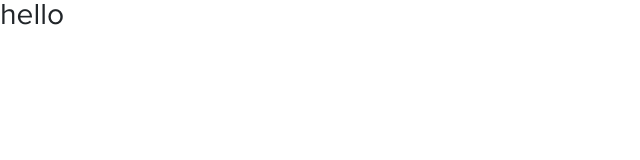
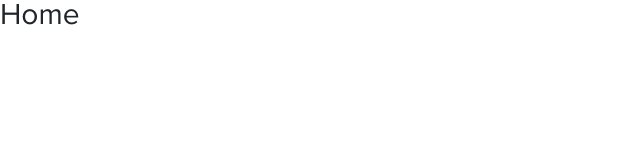
Before and after one commit to maskurniashidi/mti-mitra, a React (Create React App) app: page / in a window 1280 px wide. Shown: the top 160 px of the page, without its empty margins (0-640 px from the left). Built offline with nearby package versions, Linux system fonts and the light colour scheme.

Commit message:
feat: set up public and private routing Fixes #4

```diff
--- a/package.json
+++ b/package.json
@@ -11,6 +11,7 @@
     "react": "^17.0.2",
     "react-bootstrap": "^2.1.0",
     "react-dom": "^17.0.2",
+    "react-router-dom": "^5.3.0",
     "react-scripts": "5.0.0",
     "web-vitals": "^2.1.3"
   },
--- a/src/App.js
+++ b/src/App.js
@@ -1,10 +1,23 @@
+import React from "react";
+import { BrowserRouter as Router, Switch } from "react-router-dom";
+import { createBrowserHistory } from "history";
+import PrivateRoute from "./routes/PrivateRoute";
+import PublicRoute from "./routes/PublicRoute";
+import { APP_ROUTE } from "./routes";
 import "./App.scss";
-
 function App() {
   return (
-    <div className="App">
-      <h1>hello</h1>
-    </div>
+    <Router>
+      <Switch>
+        {APP_ROUTE.map((value, index) => {
+          if (value.private) {
+            return <PrivateRoute key={value.name} component={value.component} path={value.path} exact={value.exact} />;
+          } else {
+            return <PublicRoute key={value.name} restricted={value.restricted} path={value.path} component={value.component} exact={value.exact} />;
+          }
+        })}
+      </Switch>
+    </Router>
   );
 }
 
--- /dev/null
+++ b/src/pages/Dashboard.jsx
@@ -0,0 +1,11 @@
+import React from "react";
+
+function Dashboard() {
+  return (
+    <div>
+      <h1>Dashboard</h1>
+    </div>
+  );
+}
+
+export default Dashboard;
--- /dev/null
+++ b/src/pages/Home.jsx
@@ -0,0 +1,11 @@
+import React from "react";
+
+function Home() {
+  return (
+    <div>
+      <h1>Home</h1>
+    </div>
+  );
+}
+
+export default Home;
--- /dev/null
+++ b/src/pages/Login.jsx
@@ -0,0 +1,11 @@
+import React from "react";
+
+function Login() {
+  return (
+    <div>
+      <h1>login</h1>
+    </div>
+  );
+}
+
+export default Login;
--- /dev/null
+++ b/src/routes.js
@@ -0,0 +1,27 @@
+import Login from "./pages/Login";
+import Home from "./pages/Home";
+import Dashboard from "./pages/Dashboard";
+
+export const APP_ROUTE = [
+  {
+    name: "Home",
+    path: "/",
+    exact: true,
+    component: Home,
+    restricted: true,
+  },
+  {
+    name: "Login",
+    path: "/login",
+    exact: true,
+    component: Login,
+    restricted: true,
+  },
+  {
+    name: "Dashboard",
+    path: "/dashboard",
+    exact: true,
+    component: Dashboard,
+    private: true,
+  },
+];
--- /dev/null
+++ b/src/routes/PrivateRoute.js
@@ -0,0 +1,9 @@
+import React from "react";
+import { Route, Redirect } from "react-router-dom";
+import { isLogin } from "../utils/auth";
+
+const PrivateRoute = ({ component: Component, ...rest }) => {
+  return <Route {...rest} render={(props) => (isLogin() ? <Component {...props} /> : <Redirect to="/" />)} />;
+};
+
+export default PrivateRoute;
--- /dev/null
+++ b/src/routes/PublicRoute.js
@@ -0,0 +1,9 @@
+import React from "react";
+import { Route, Redirect } from "react-router-dom";
+import { isLogin } from "../utils/auth";
+
+const PublicRoute = ({ component: Component, restricted, ...rest }) => {
+  return <Route {...rest} render={(props) => (isLogin() && restricted ? <Redirect to="/dashboard" /> : <Component {...props} />)} />;
+};
+
+export default PublicRoute;
--- /dev/null
+++ b/src/utils/auth.js
@@ -0,0 +1,16 @@
+export const login = (user) => {
+  localStorage.setItem("USER", user.email);
+  localStorage.setItem("TOKEN", user.token);
+};
+
+export const logout = () => {
+  localStorage.removeItem("USER");
+  localStorage.removeItem("TOKEN");
+};
+
+export const isLogin = () => {
+  if (localStorage.getItem("USER")) {
+    return true;
+  }
+  return false;
+};
```
Also changed, not shown: 1 other file (tests, documents, lock files or other folders).
